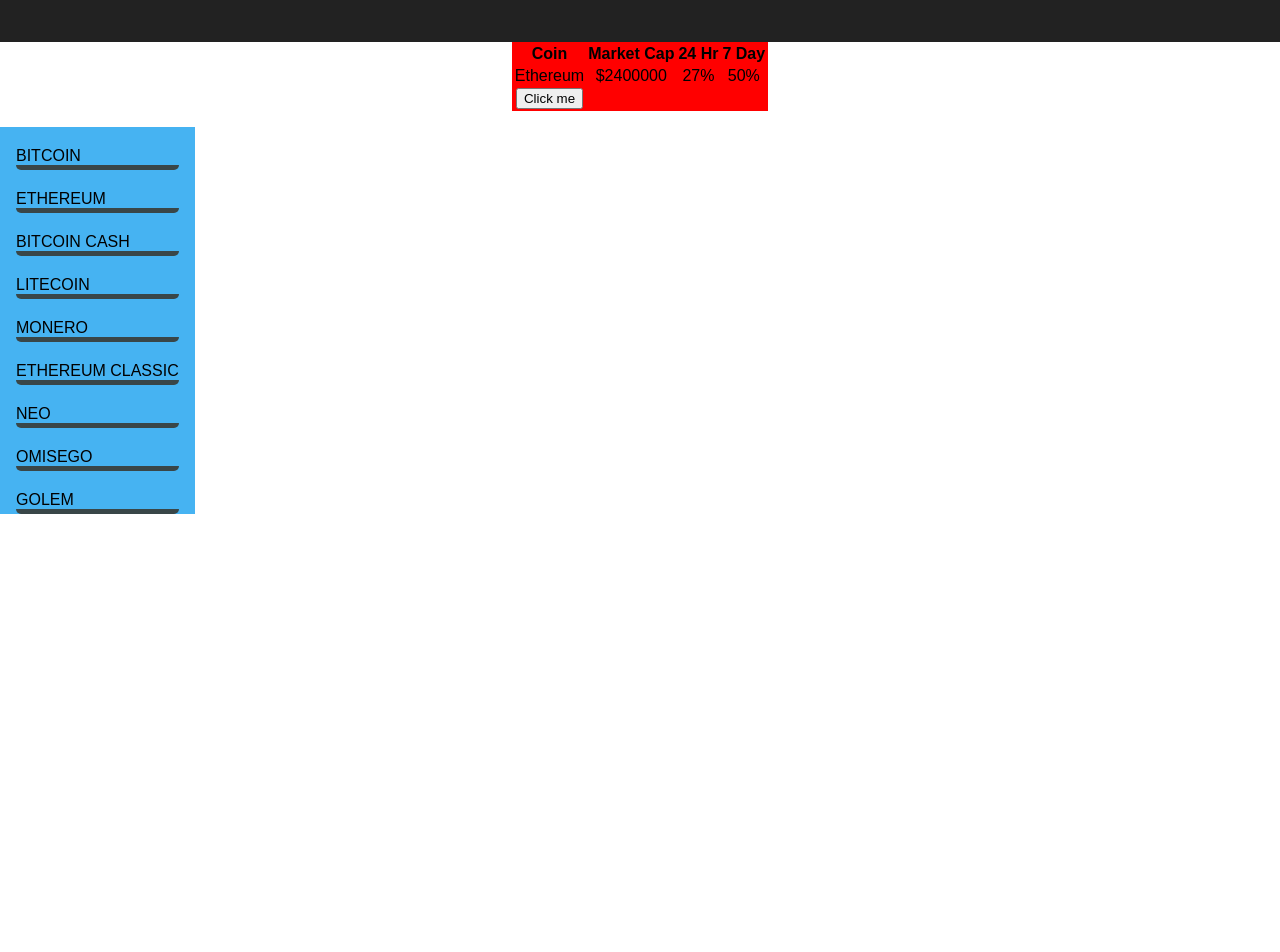
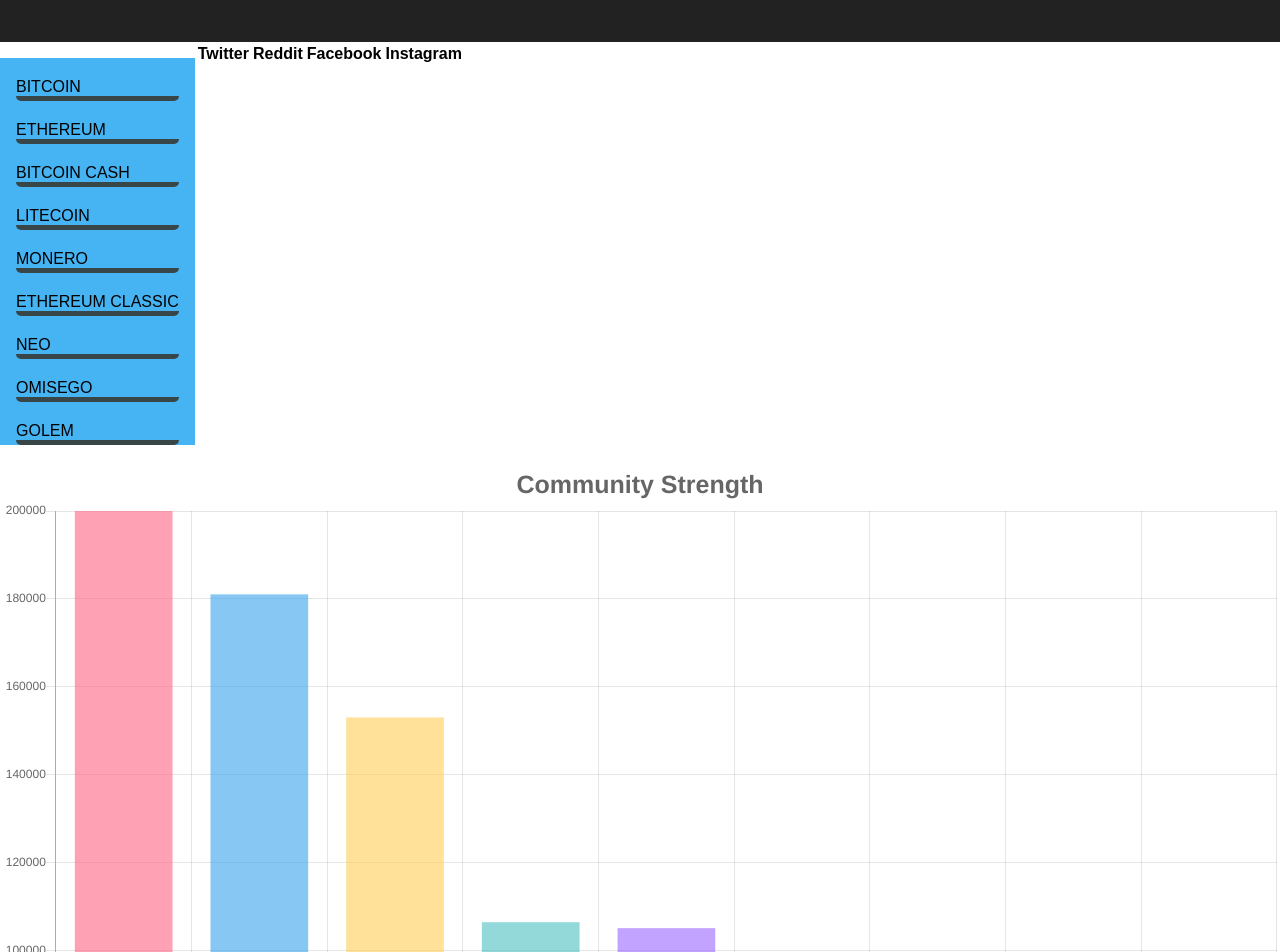
Before and after one commit to dotexe0/dashboard, a React (Create React App) app: page / in a window 1280 px wide. Shown: the part 148-1100 px from the top of the page. Before the commit the page ends 800 px from the top, so only its background shows below. Built offline with nearby package versions, Linux system fonts and the light colour scheme.

Commit message:
added chart data by zubair, w/ dummy data

```diff
--- a/package.json
+++ b/package.json
@@ -3,7 +3,9 @@
   "version": "0.1.0",
   "private": true,
   "dependencies": {
+    "chart.js": "^2.7.0",
     "react": "^15.6.1",
+    "react-chartjs-2": "^2.6.2",
     "react-dom": "^15.6.1",
     "react-redux": "^5.0.6",
     "react-router": "^4.2.0",
--- a/src/components/App.js
+++ b/src/components/App.js
@@ -1,10 +1,52 @@
 import React, { Component } from 'react';
-import Table from '../components/Table';
+// import Table from '../components/Table';
 import NavigationDashboard from '../components/NavigationDashboard';
+import Chart from '../components/Chart';
 import logo from '../assets/logo.svg';
 import '../css/App.css';
 
 class App extends Component {
+  constructor(){
+    super();
+    this.state = {
+      chartData: {}
+    }
+  }
+
+  componentWillMount(){
+    this.getChartData();
+  }
+
+  getChartData(){
+    this.setState({
+      chartData: {
+        labels: ['Bitcoin', 'Ethereum', 'Litecoin', 'Ripple', 'Dash', 'NEM', 'IOTA', 'Monero', 'NEO'],
+        datasets:[
+          {
+            label:'Reddit Followers',
+            data:[
+              200000,
+              181045,
+              153060,
+              106519,
+              105162,
+              95072
+            ],
+            backgroundColor:[
+              'rgba(255, 99, 132, 0.6)',
+              'rgba(54, 162, 235, 0.6)',
+              'rgba(255, 206, 86, 0.6)',
+              'rgba(75, 192, 192, 0.6)',
+              'rgba(153, 102, 255, 0.6)',
+              'rgba(255, 159, 64, 0.6)',
+              'rgba(255, 99, 132, 0.6)'
+            ]
+          }
+        ]
+      }
+    });
+  }
+
   render() {
     return (
       <div className="App">
@@ -13,8 +55,8 @@
           <h2>Welcome to React</h2>
         </div>
 
-        <Table />
         <NavigationDashboard />
+        <Chart chartData={this.state.chartData} legendPosition="bottom"/>
       </div>
     );
   }
--- /dev/null
+++ b/src/components/Chart.js
@@ -0,0 +1,72 @@
+import React, {Component} from 'react';
+import {Bar, Line, Pie} from 'react-chartjs-2';
+
+class Chart extends Component {
+  constructor(props) {
+    super(props)
+    this.state = {
+      chartData: props.chartData
+    }
+  }
+
+  // default values
+  static defaultProps = {
+    displayTitle: true,
+    displayLegend: true,
+    legendPosition: 'right',
+  }
+
+  render() {
+    return (
+      <div className="chart">
+        <Bar
+          data={this.state.chartData}
+          options={{
+            title:{
+              display:this.props.displayTitle,
+              text:'Community Strength',
+              fontSize:25
+            },
+            legend:{
+              display:this.props.displayLegend,
+              position:this.props.legendPosition
+            }
+          }}
+        />
+
+
+        <Line
+          data={this.state.chartData}
+          options={{
+            title:{
+              display:this.props.displayTitle,
+              text:'Community Strength',
+              fontSize:25
+            },
+            legend:{
+              display:this.props.displayLegend,
+              position:this.props.legendPosition
+            }
+          }}
+        />
+
+        <Pie
+          data={this.state.chartData}
+          options={{
+            title:{
+              display:this.props.displayTitle,
+              text:'Community Strength',
+              fontSize:25
+            },
+            legend:{
+              display:this.props.displayLegend,
+              position:this.props.legendPosition
+            }
+          }}
+        />
+      </div>
+    )
+  }
+}
+
+export default Chart;
--- a/src/components/NavigationDashboard.js
+++ b/src/components/NavigationDashboard.js
@@ -28,22 +28,33 @@
 `;
 
 function _grabChartData(e) {
-  // e.preventDefault();
-  console.log('...grabbing chart data', e);
+  e.preventDefault();
+  console.log('...grabbing chart data', e.currentTarget.textContent);
+  // console.log('this.refs', props)
 }
 
 // stateless component, renders list of coins to choose from
-const NavigationDashboard = () => {
+const NavigationDashboard = (props) => {
   // console.log(this.props);
   return (
     <div>
       <NavSidebar className="sidebar">
         <SidebarUl>
         { Object.keys(ListOfCoins).map((coin, i) =>
-          <SidebarList key={i} onClick={ ()=> _grabChartData(this) }>{coin}</SidebarList>
+          <SidebarList key={i} onClick={ (e)=> _grabChartData(e) }>{coin}</SidebarList>
         )}
         </SidebarUl>
       </NavSidebar>
+      <table className="table table-hover">
+      <thead>
+        <tr>
+          <th>Twitter</th>
+          <th>Reddit</th>
+          <th>Facebook</th>
+          <th>Instagram</th>
+        </tr>
+      </thead>
+    </table>
     </div>
   )
 }
```
Also changed, not shown: 1 other file (tests, documents, lock files or other folders).
